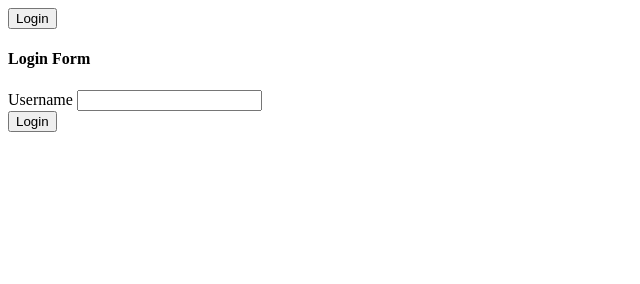
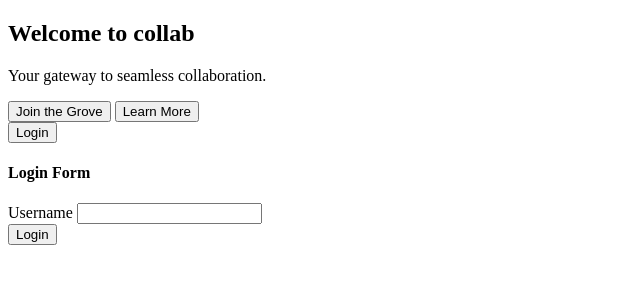
Before and after one commit to Joseph-Brendan/collab, a plain HTML site: page index.html in a window 1280 px wide. Shown: the whole page, without its empty margins (0-640 px from the left). Drawn offline with Linux system fonts and the light colour scheme.

Commit message:
herosection

```diff
--- a/index.html
+++ b/index.html
@@ -1,11 +1,19 @@
 <!DOCTYPE html>
 <html lang="en">
   <head>
-    <meta charset="UTF-8">
-    <meta name="viewport" content="width=device-width, initial-scale=1.0">
+    <meta charset="UTF-8" />
+    <meta name="viewport" content="width=device-width, initial-scale=1.0" />
     <title>Collab</title>
   </head>
   <body>
+    <section class="hero-container">
+      <h1>Welcome to collab</h1>
+      <p>Your gateway to seamless collaboration.</p>
+      <div class="button-container">
+        <button>Join the Grove</button>
+        <button>Learn More</button>
+      </div>
+    </section>
     <div class="container">
       <button>Login</button>
     </div>
@@ -14,7 +22,7 @@
       <h4>Login Form</h4>
       <div class="input-group">
         <label for="#">Username</label>
-            <input type="text" name="username" id="username">
+        <input type="text" name="username" id="username" />
       </div>
 
       <div class="form-button">
```
Lines whose indentation alone changed are shown as unchanged.
